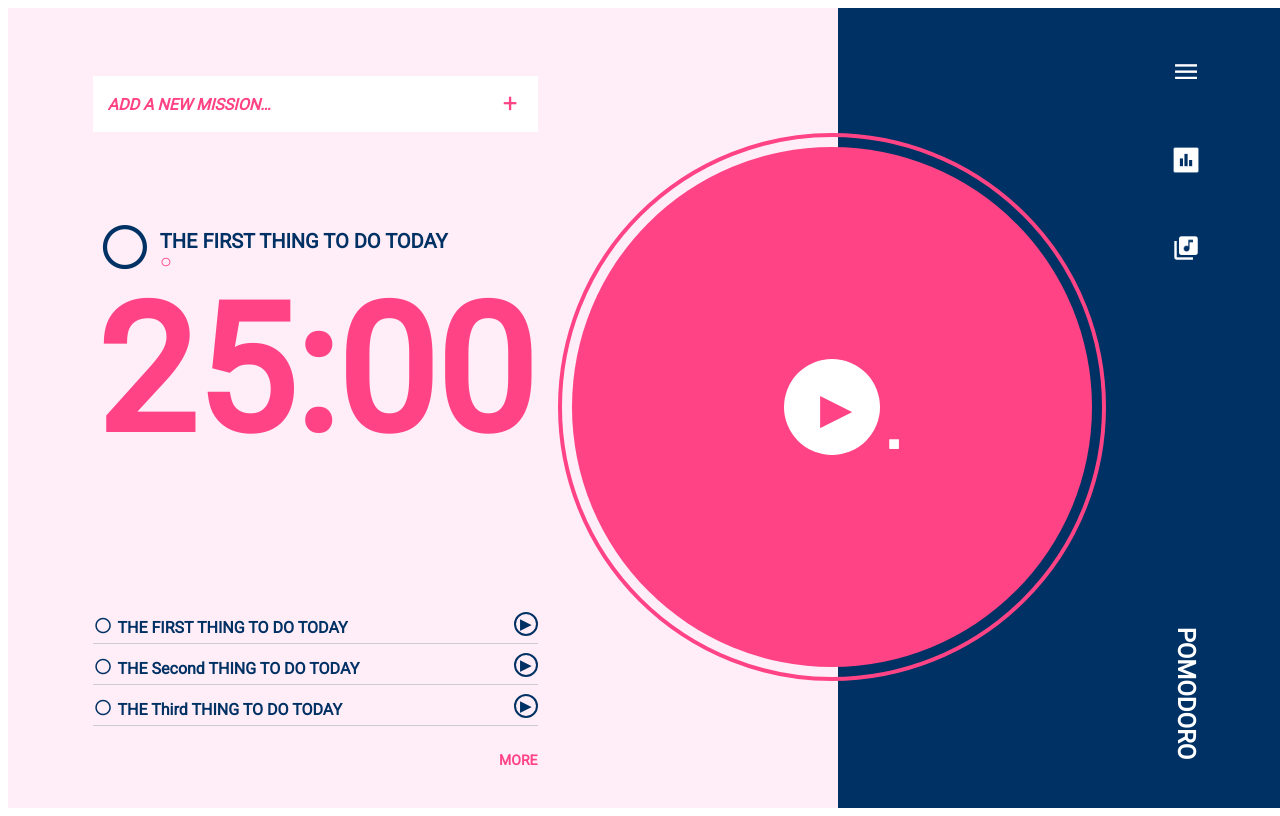
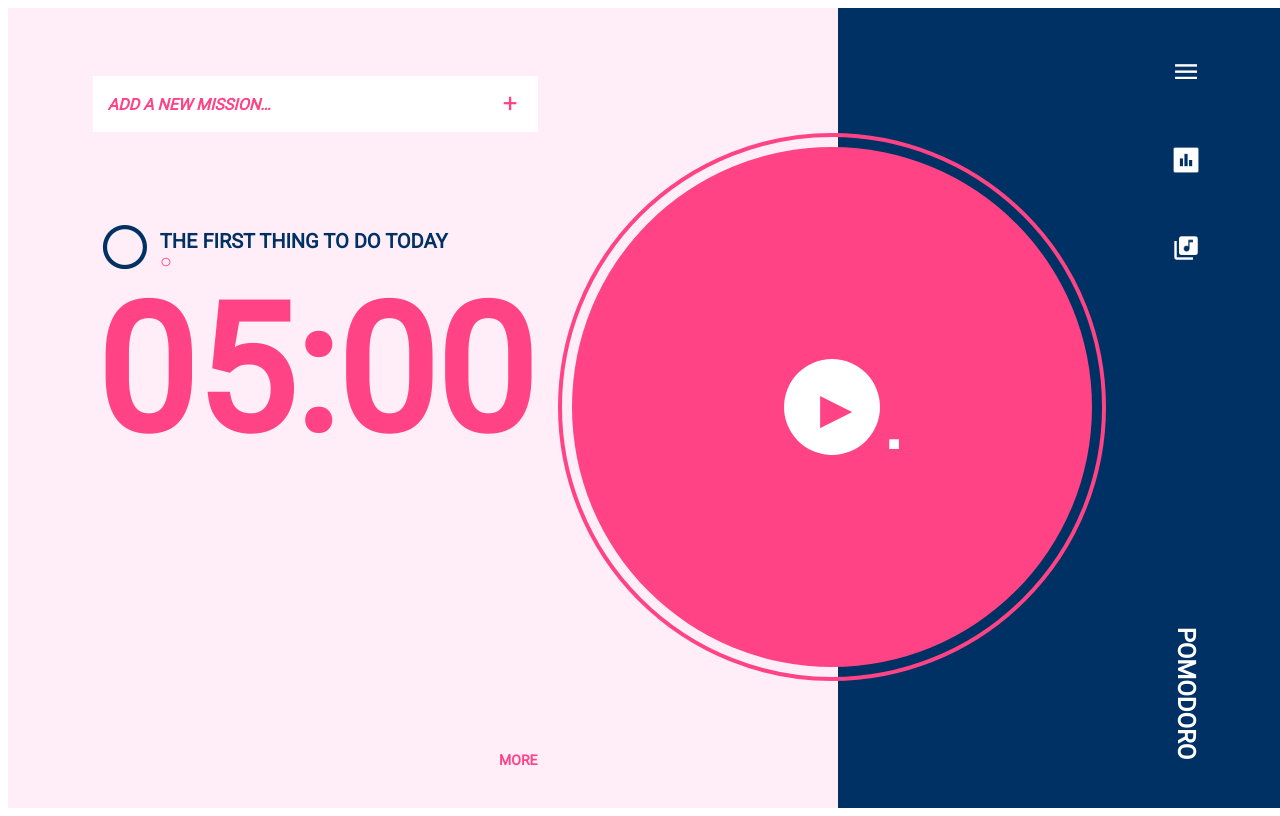
Before and after one commit to Chienli/Tomato_Clock, a Vue app: page / in a window 1280 px wide. Built offline with nearby package versions, Linux system fonts and the light colour scheme.

Commit message:
完成 todoListView 計時器 ，修正和 mainView 計時不同步的問題。

```diff
--- a/src/App.vue
+++ b/src/App.vue
@@ -1,11 +1,27 @@
 <template>
   <div id="app">
-    <Main v-if="viewState === 0" :todos="todos" @handleViewState="handleViewState" />
+    <Main
+      :minutes="minutes"
+      :seconds="seconds"
+      :intervalId="intervalId"
+      :todos="todos"
+      :timerColor="timerColor"
+      :isPlay="isPlay"
+      @handleViewState="handleViewState"
+      @handleTimer="handleTimer"
+      v-if="viewState === 0"
+    />
     <TodoList
-      v-else-if="viewState === 1"
+      :minutes="minutes"
+      :seconds="seconds"
+      :intervalId="intervalId"
+      :timerColor="timerColor"
       :todos="todos"
       :done="done"
+      :isPlay="isPlay"
+      @handleTimer="handleTimer"
       @handleViewState="handleViewState"
+      v-else-if="viewState === 1"
     />
   </div>
 </template>
@@ -15,43 +31,54 @@ import Main from "./views/Main.vue";
 import TodoList from "./views/TodoList.vue";
 export default {
   name: "app",
+  data: function() {
+    return {
+      todos: [],
+      done: [],
+      viewState: 0,
+      minutes: 5,
+      seconds: 0,
+      intervalId: 0,
+      isPlay: false
+    };
+  },
   methods: {
+    handleTimer: function(isPlay) {
+      this.isPlay = isPlay;
+      if (isPlay) {
+        let vm = this;
+        vm.intervalId = setInterval(() => {
+          if (vm.seconds % 60 === 0) {
+            vm.seconds = vm.minutes * 60;
+            vm.minutes--;
+          }
+          vm.seconds--;
+          vm.seconds = vm.seconds % 60;
+        }, 1000);
+      } else {
+        window.clearInterval(this.intervalId);
+      }
+    },
     handleViewState: function(state) {
       this.viewState = state;
     }
   },
-  data: function() {
-    return {
-      todos: [
-        {
-          title: "THE FIRST THING TO DO TODAY",
-          date: new Date().getTime()
-        },
-        {
-          title: "THE Second THING TO DO TODAY",
-          date: new Date().getTime()
-        },
-        {
-          title: "THE Third THING TO DO TODAY",
-          date: new Date().getTime()
-        }
-      ],
-      done: [
-        {
-          title: "aaaa",
-          date: new Date().getTime()
-        },
-        {
-          title: "bbbb",
-          date: new Date().getTime()
-        },
-        {
-          title: "ccc",
-          date: new Date().getTime()
-        }
-      ],
-      viewState: 0
-    };
+  computed: {
+    timerColor: function() {
+      if (this.minutes <= 4) {
+        return true;
+      } else {
+        return false;
+      }
+    },
+    stopTimer: function() {
+      if (this.minutes === 0 && this.seconds === 0) {
+        window.clearInterval(this.intervalId);
+        return "the timer is stop";
+      } else {
+        return "Not yet";
+      }
+    }
   },
   components: {
     Main,
--- a/src/components/shared/Play.vue
+++ b/src/components/shared/Play.vue
@@ -18,9 +18,9 @@
           btn:true ,
           btn_stop: isPlay ,
           btn_play: !isPlay,
-          red: !color , blue: color ,
-          todo_btn_play:todoListView ,
-          todo_btn_stop:todoListView
+          todo_btn_play: !isPlay ,
+          todo_btn_stop: isPlay,
+          red: !color , blue: color
         }"
       ></button>
     </div>
@@ -29,22 +29,19 @@
 <script>
 export default {
   name: "Play",
-  data: function() {
-    return {
-      isPlay: false
-    };
-  },
   props: {
     color: {
       type: Boolean
     },
     todoListView: {
       type: Boolean
+    },
+    isPlay: {
+      type: Boolean
     }
   },
   methods: {
     controlTimer: function(isPlay) {
-      this.isPlay = !this.isPlay;
       this.$emit("handleTimer", !isPlay);
     }
   }
--- a/src/views/Main.vue
+++ b/src/views/Main.vue
@@ -6,7 +6,7 @@
     <div class="rightview">
       <Navbar @handleViewState="handleViewState" />
     </div>
-    <play @handleTimer="handleTimer" :color="timerColor" />
+    <play :isPlay="isPlay" @handleTimer="handleTimer" :color="timerColor" />
   </div>
 </template>
 <script>
@@ -16,53 +16,32 @@ import Navbar from "../components/mainComponents/Navbar.vue";
 
 export default {
   name: "Main",
-  data: function() {
-    return {
-      minutes: 25,
-      seconds: 0,
-      intervalId: 0
-    };
-  },
   methods: {
-    handleTimer: function(isPlay) {
-      if (isPlay) {
-        let vm = this;
-        vm.intervalId = setInterval(() => {
-          if (vm.seconds % 60 === 0) {
-            vm.seconds = vm.minutes * 60;
-            vm.minutes--;
-          }
-          vm.seconds--;
-          vm.seconds = vm.seconds % 60;
-        }, 1000);
-      } else {
-        window.clearInterval(this.intervalId);
-      }
+    handleViewState: function(state) {
+      this.$emit("handleViewState", state);
     },
-    handleViewState: function(state) {
-      this.$emit("handleViewState" , state);
-    }
-  },
-  computed: {
-    timerColor: function() {
-      if (this.minutes <= 4) {
-        return true;
-      } else {
-        return false;
-      }
-    },
-    stopTimer: function() {
-      if (this.minutes === 0 && this.seconds === 0) {
-        window.clearInterval(this.intervalId);
-        return "the timer is stop";
-      } else {
-        return "Not yet";
-      }
+    handleTimer: function(isplay) {
+      this.$emit("handleTimer", isplay);
     }
   },
   props: {
     todos: {
       type: Array
+    },
+    minutes: {
+      type: Number
+    },
+    seconds: {
+      type: Number
+    },
+    intervalId: {
+      type: Number
+    },
+    isPlay: {
+      type: Boolean
+    },
+    timerColor: {
+      type: Boolean
     }
   },
   components: {
--- a/src/views/TodoList.vue
+++ b/src/views/TodoList.vue
@@ -2,8 +2,14 @@
   <div class="todoListView">
     <div class="timerBox">
       <div class="halfCircle">
+        <div class="time">
+          <div v-if="seconds < 10 && minutes >= 10">{{minutes + ":0" + seconds}}</div>
+          <div v-else-if="seconds < 10 && minutes < 10">{{ "0" + minutes + ":0" + seconds}}</div>
+          <div v-else-if="seconds >= 10 && minutes < 10">{{ "0" + minutes + ":" + seconds}}</div>
+          <div v-else-if="seconds >= 10  && minutes >= 10">{{minutes + ":" + seconds}}</div>
+        </div>
         <div class="playbtnBox">
-          <Play class="playbtn" :todoListView="true" />
+          <Play :isPlay="isPlay" @handleTimer="handleTimer" class="playbtn" :todoListView="true" />
         </div>
       </div>
     </div>
@@ -43,6 +49,21 @@ export default {
     },
     viewState: {
       type: Number
+    },
+    minutes: {
+      type: Number
+    },
+    seconds: {
+      type: Number
+    },
+    intervalId: {
+      type: Number
+    },
+    isPlay: {
+      type: Boolean
+    },
+    viewState: {
+      type: Boolean
     }
   },
   methods: {
@@ -55,6 +76,9 @@ export default {
       } else {
         this.doneFoldState = !this.doneFoldState;
       }
+    },
+    handleTimer: function(isplay) {
+      this.$emit("handleTimer", isplay);
     }
   },
   components: {
@@ -93,6 +117,15 @@ export default {
       border-top-left-radius: 350px;
       border-top-right-radius: 350px;
       position: relative;
+      display: flex;
+      justify-content: center;
+      align-items: center;
+      .time {
+        font-size: 64px;
+        font-family: "roboto";
+        font-weight: bold;
+        color: #ff4384;
+      }
       .playbtnBox {
         position: absolute;
         top: -60px;
```
